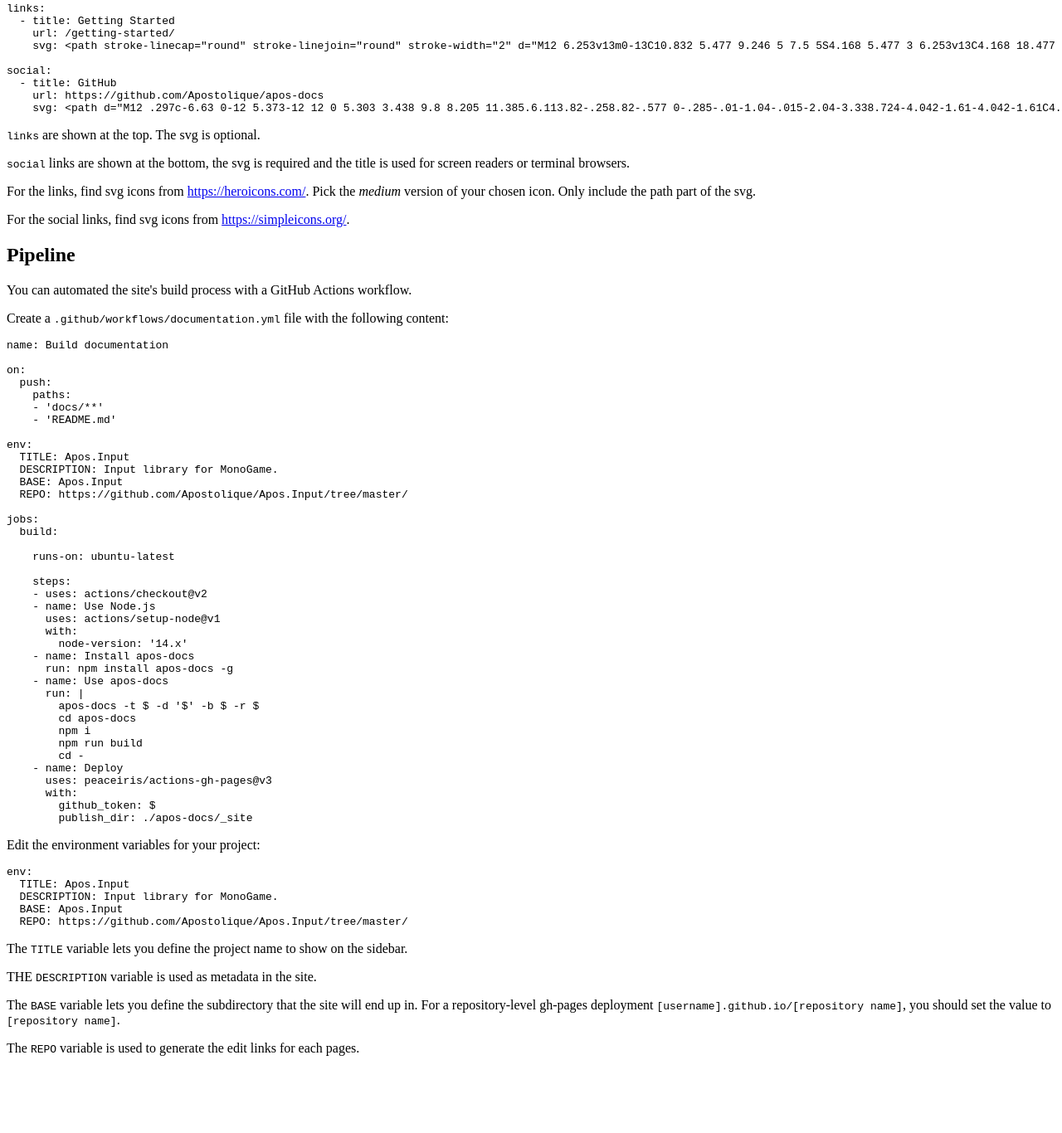
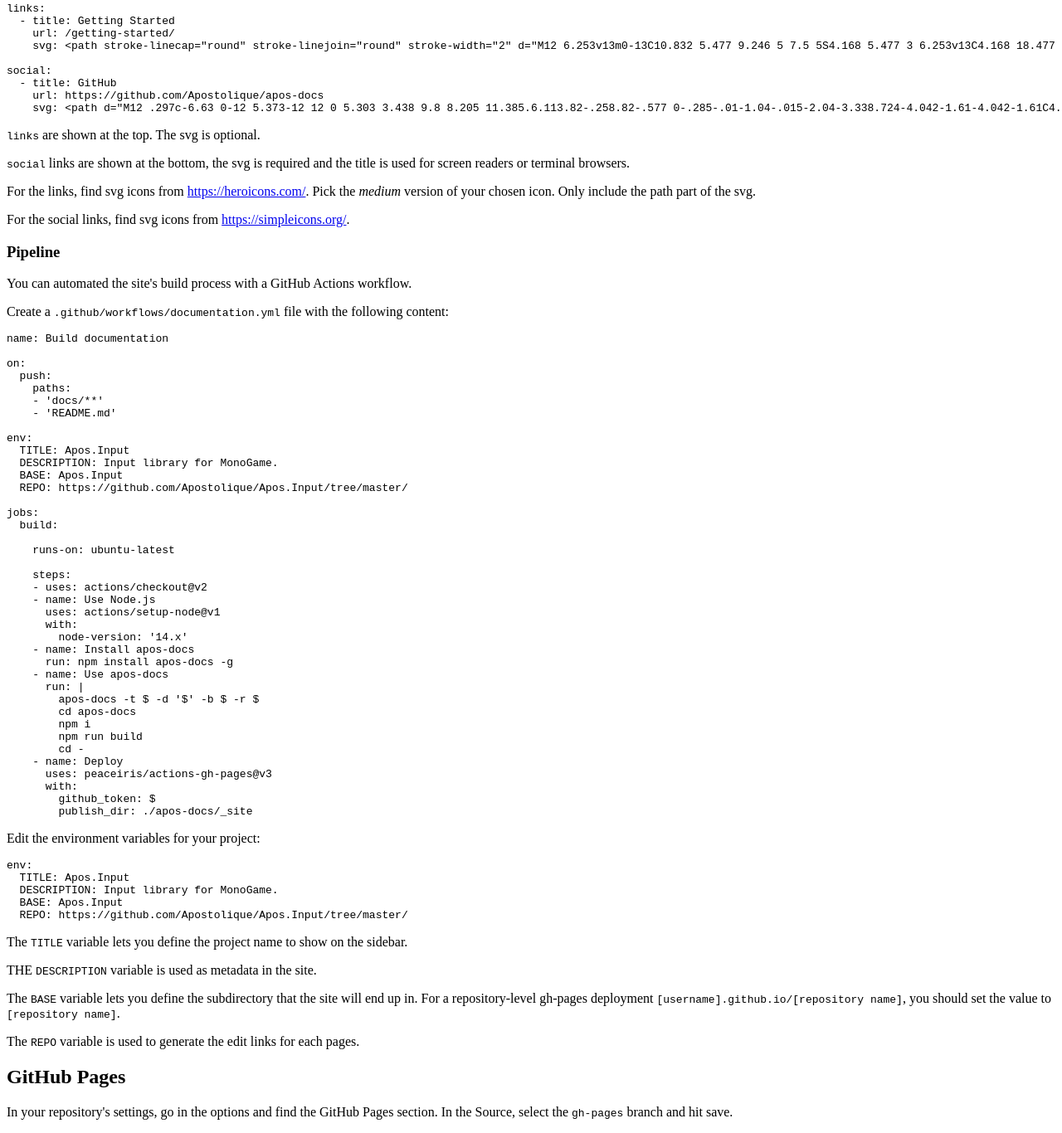
Before and after one commit to Apostolique/apos-docs, an Eleventy site: page docs/getting-started.md in a window 1280 px wide. Shown: the part 393-1759 px from the top of the page at 83% size. Before the commit the page ends 1682 px from the top, so only its background shows below. Built offline with nearby package versions, Linux system fonts and the light colour scheme; Eleventy itself is replaced by a stand-in of ours; code samples lack their colours; files that its build step writes are made by us from their sources.

Commit message:
Add GitHub Pages settings

```diff
--- a/docs/getting-started.md
+++ b/docs/getting-started.md
@@ -43,7 +43,7 @@ For the links, find svg icons from <https://heroicons.com/>. Pick the *medium* v
 
 For the social links, find svg icons from <https://simpleicons.org/>.
 
-## Pipeline
+### Pipeline
 
 You can automated the site's build process with a GitHub Actions workflow.
 
@@ -107,3 +107,7 @@ THE `DESCRIPTION` variable is used as metadata in the site.
 The `BASE` variable lets you define the subdirectory that the site will end up in. For a repository-level gh-pages deployment `[username].github.io/[repository name]`, you should set the value to `[repository name]`.
 
 The `REPO` variable is used to generate the edit links for each pages.
+
+## GitHub Pages
+
+In your repository's settings, go in the options and find the GitHub Pages section. In the Source, select the `gh-pages` branch and hit save.
```
